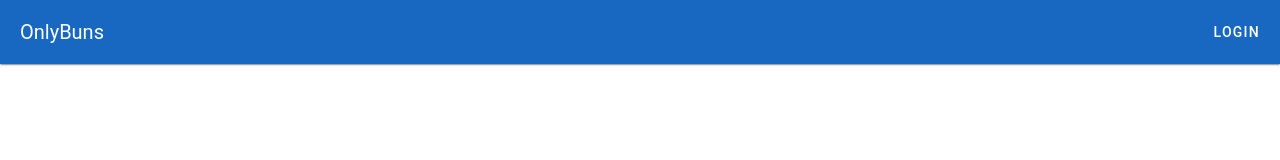
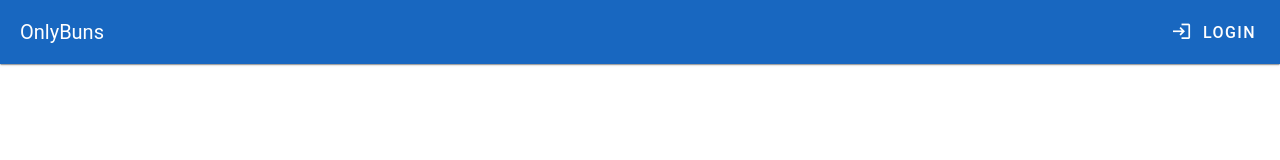
Before and after one commit to CerTech-Solutions/OnlyBuns, a Vue app in the folder frontend/: page / in a window 1280 px wide. Shown: the top 160 px of the page. Built offline with nearby package versions, Linux system fonts and the light colour scheme.

Commit message:
feat: Restuled buttons on navbar

```diff
--- a/frontend/src/components/AppNavbar.vue
+++ b/frontend/src/components/AppNavbar.vue
@@ -2,8 +2,15 @@
 	<v-app-bar :elevation="1" color="primary">
 		<v-toolbar-title>OnlyBuns</v-toolbar-title>
 		<v-spacer></v-spacer>
-		<v-btn v-if="role !== 'guest'" to="/" @click="logout">Logout</v-btn>
-		<v-btn v-if="role === 'guest'" to="/login">Login</v-btn>
+		<v-btn
+			size="large"
+			prepend-icon="mdi-logout"
+			v-if="role !== 'guest'"
+			to="/" @click="logout">Logout</v-btn>
+		<v-btn
+			size="large"
+			prepend-icon="mdi-login"
+			v-if="role === 'guest'" to="/login">Login</v-btn>
 	</v-app-bar>
 </template>
 
@@ -29,3 +36,7 @@ export default {
 };
 
 </script>
+
+<style scoped>
+
+</style>
```
